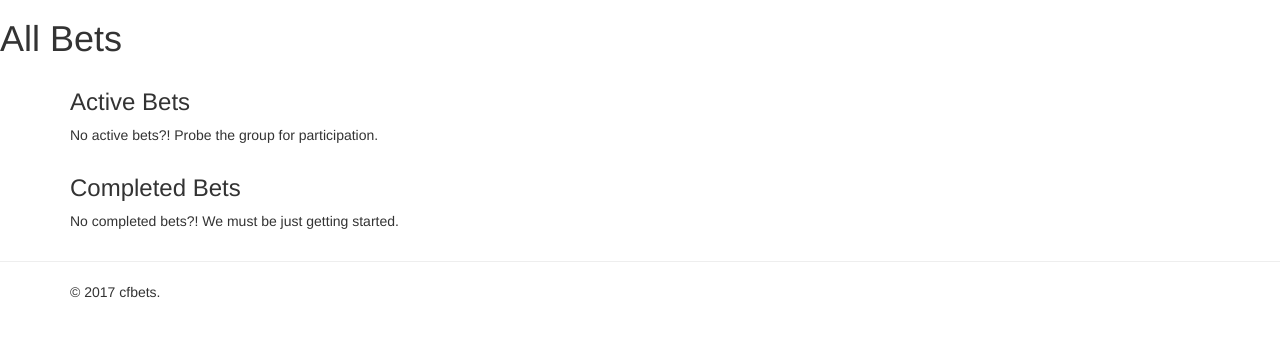
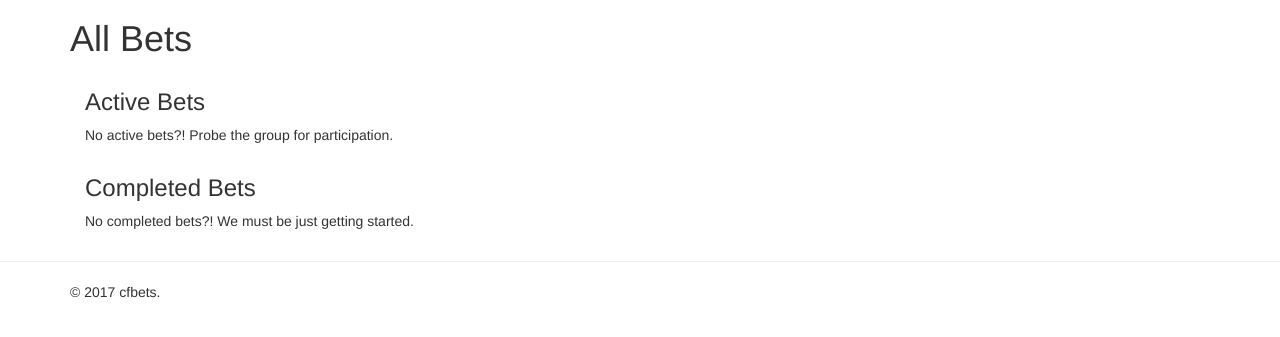
Before and after one commit to joshpelkey/cfbets, a Django app: page /bets/all_bets/ in a window 1280 px wide. Shown: the part 51-388 px from the top of the page. Run offline with Django 3.2, Linux system fonts and the light colour scheme; the visitor is signed in with stand-in values (Sample User, id 1); data that the repository does not hold is empty; some libraries are stand-ins or nearby versions.

Commit message:
fix garbled html

```diff
--- a/cfbets/bets/templates/bets/base_all_bets.html
+++ b/cfbets/bets/templates/bets/base_all_bets.html
@@ -2,8 +2,7 @@
 
 {% block base_content %}
 
-    <div class="c ntainen open_bets %}
-r">
+    <div class="container">
         <h1>All Bets</h1>
 		<div class="container">
 			<h3>Active Bets</h3>
```
